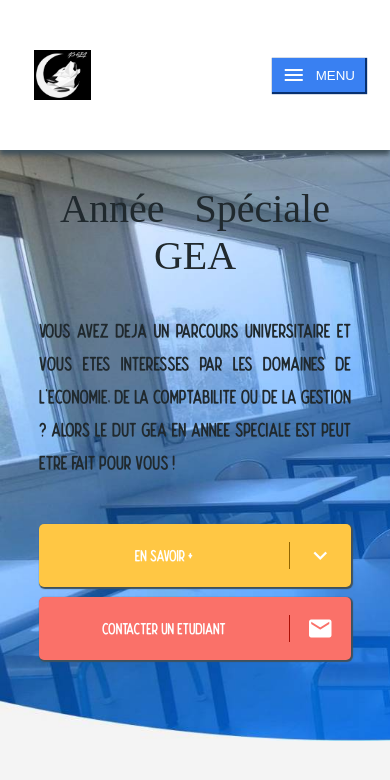
After one commit to ts98mlv/SERRES_Informatique-AS_GEA, a Symfony app: template templates/main/accueil.html.twig in a window 390 px wide. The commit adds this page. Shown: the top 780 px of the page. Run offline with Twig, Linux system fonts and the light colour scheme; the template is opened without the code that fills it, so the values that code supplies are empty; some libraries are stand-ins or nearby versions; some web fonts are replaced.

Commit message:
page d'accueil : 1rst section affichage sur téléphone

```diff
--- a/src/Controller/MainController.php
+++ b/src/Controller/MainController.php
@@ -13,6 +13,6 @@ class MainController extends AbstractController
      */
     public function index(): Response
     {
-        return $this->render('main/index.html.twig');
+        return $this->render('main/accueil.html.twig');
     }
 }
--- /dev/null
+++ b/templates/main/accueil.html.twig
@@ -0,0 +1,39 @@
+{% extends 'base.html.twig' %}
+
+{% block title %}AS GEA - Page d'accueil{% endblock %}
+
+{% block body %}
+
+    <div id="accueil_landing">
+        <div id="content">
+            <h1>Année Spéciale GEA</h1>
+            <h2>
+                Vous avez déjà un parcours universitaire et vous êtes intéressés par les domaines de l'économie,
+                de la comptabilité ou de la gestion ? Alors le DUT GEA en année spéciale est peut être fait pour vous !
+            </h2>
+            <div class="callToAction">
+                <a class="btn-orange" href="">
+                    <span class="button_text">
+                        EN SAVOIR +
+                    </span>
+                    <span class="material-icons">
+                        expand_more
+                    </span>
+                </a>
+                <a class="btn-corail" href="">
+                    <span class="button_text">
+                        CONTACTER UN ÉTUDIANT
+                    </span>
+                    <span class="material-icons">
+                        email
+                    </span>
+                </a>
+            </div>
+        </div>
+    </div>
+
+{% endblock %}
+
+{% block css %}
+    <link rel="stylesheet" href="{{ asset('assets/style/css/accueil.min.css') }}">
+{% endblock %}
```
Also changed, not shown: templates/main/index.html.twig (deleted, +0 -7 lines), public/assets/fonts/NatureSpiritRegular.otf (added), public/assets/img/logo_transparent.png (added), public/assets/img/salle.jpg (added), public/assets/img/salle_accueil_pc.jpg (added), public/assets/style/css/accueil.min.css (added), public/assets/style/css/style.min.css, public/assets/style/scss/_mixins.scss, public/assets/style/scss/_navbar.scss, public/assets/style/scss/_variables.scss, public/assets/style/scss/accueil.scss (added), public/assets/style/scss/style.scss, 2 other files.
